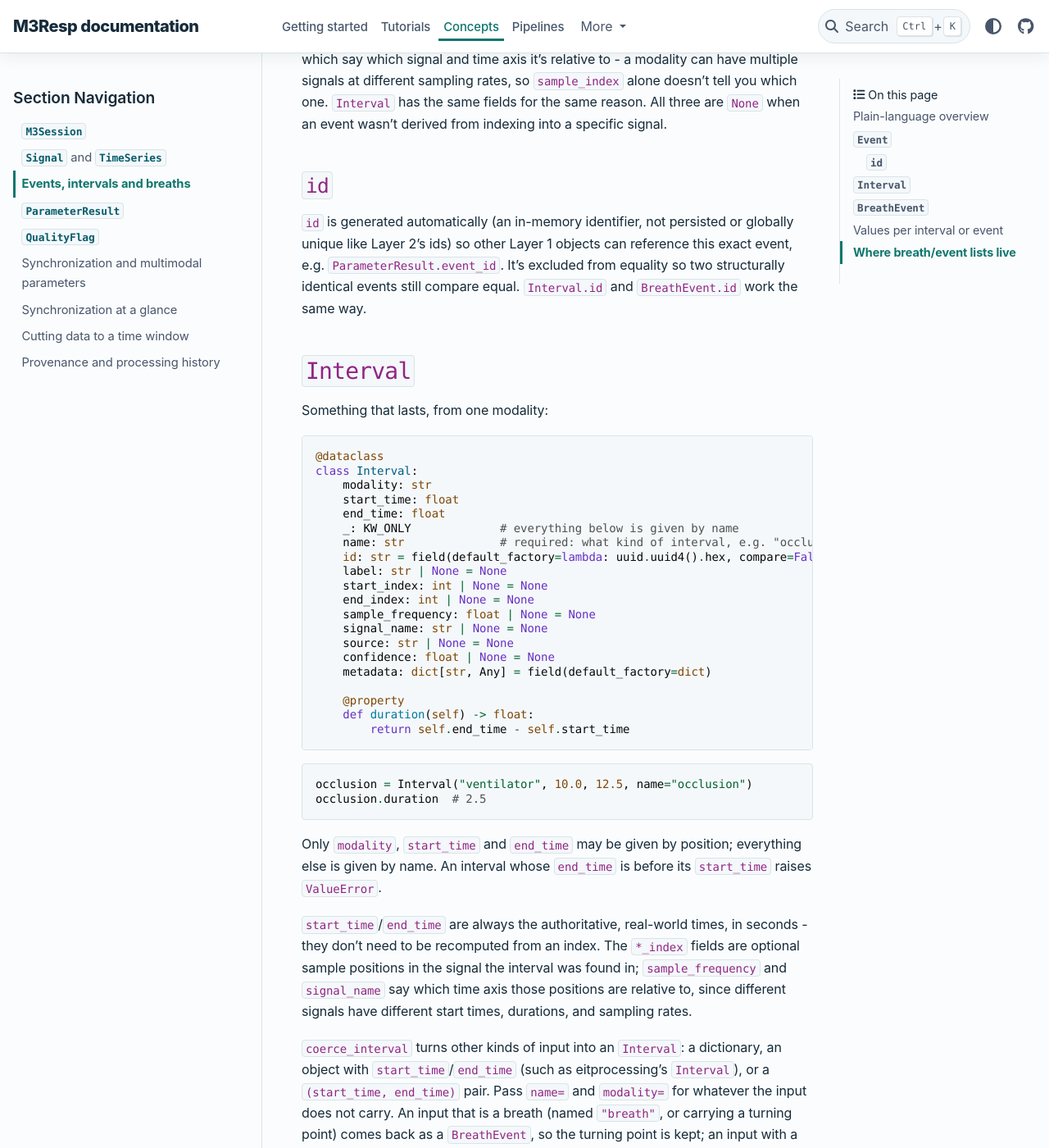
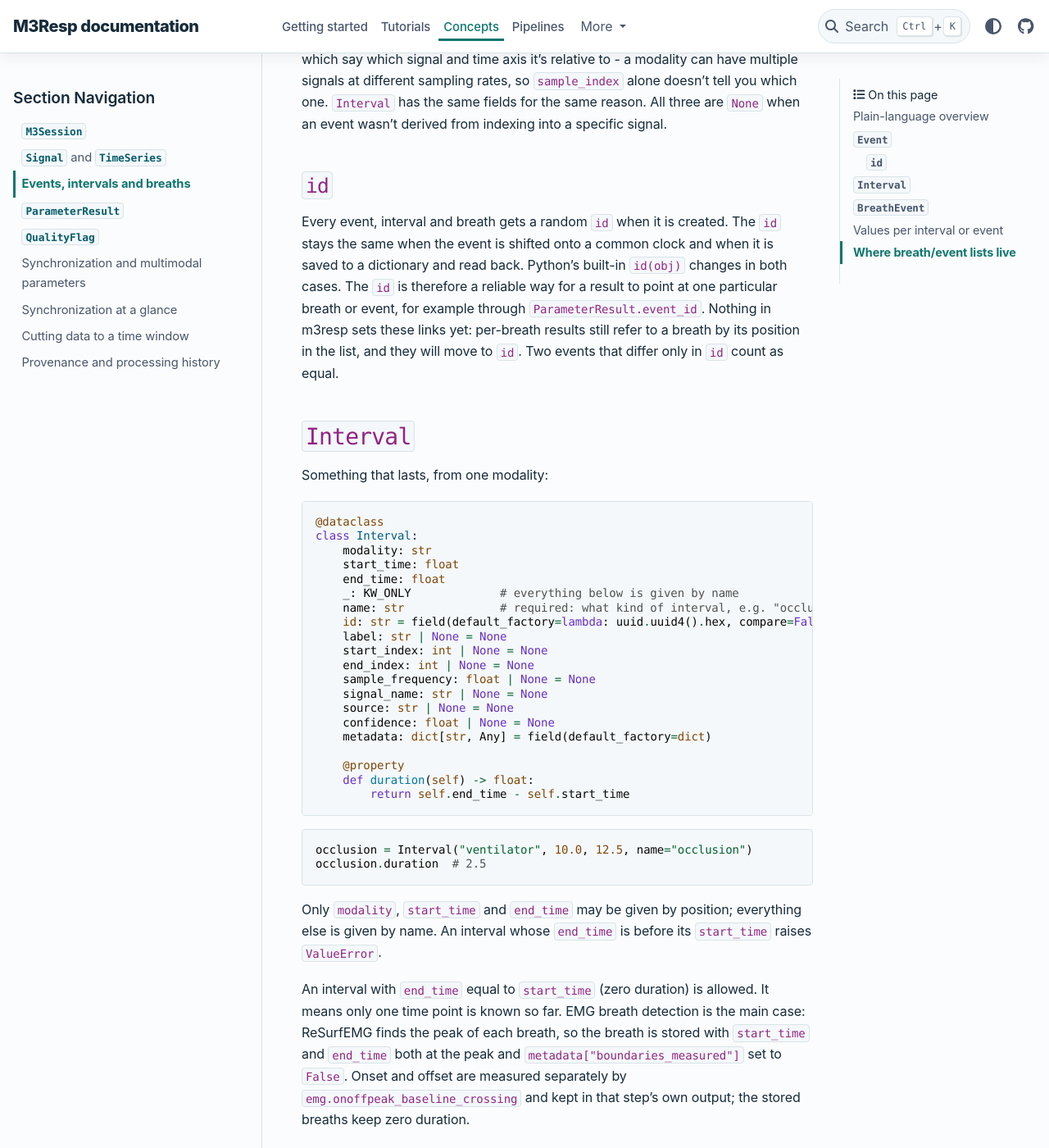
Before and after one commit to M3RESP/m3resp, a Sphinx documentation site: the page built from docs/concepts/events-and-breaths.md, in a window 1280 px wide and 1400 px high, scrolled down 1428 px. Shown: the whole window at 82% size. Built offline with Sphinx 7.4.7 and the PyData theme 0.15.4, drawn with Linux system fonts in a browser that asks for light colours.

Commit message:
Fix id description in Event and Interval classes for clarity and consistency

````diff
--- a/docs/concepts/events-and-breaths.md
+++ b/docs/concepts/events-and-breaths.md
@@ -55,11 +55,7 @@ derived from indexing into a specific signal.
 
 ### `id`
 
-`id` is generated automatically (an in-memory identifier, not persisted or
-globally unique like Layer 2's ids) so other Layer 1 objects can reference
-this exact event, e.g. `ParameterResult.event_id`. It's excluded from
-equality so two structurally identical events still compare equal.
-`Interval.id` and `BreathEvent.id` work the same way.
+Every event, interval and breath gets a random `id` when it is created. The `id` stays the same when the event is shifted onto a common clock and when it is saved to a dictionary and read back. Python's built-in `id(obj)` changes in both cases. The `id` is therefore a reliable way for a result to point at one particular breath or event, for example through `ParameterResult.event_id`. Nothing in m3resp sets these links yet: per-breath results still refer to a breath by its position in the list, and they will move to `id`. Two events that differ only in `id` count as equal.
 
 ## `Interval`
 
@@ -93,9 +89,9 @@ occlusion = Interval("ventilator", 10.0, 12.5, name="occlusion")
 occlusion.duration  # 2.5
 ```
 
-Only `modality`, `start_time` and `end_time` may be given by position;
-everything else is given by name. An interval whose `end_time` is before its
-`start_time` raises `ValueError`.
+Only `modality`, `start_time` and `end_time` may be given by position; everything else is given by name. An interval whose `end_time` is before its `start_time` raises `ValueError`.
+
+An interval with `end_time` equal to `start_time` (zero duration) is allowed. It means only one time point is known so far. EMG breath detection is the main case: ReSurfEMG finds the peak of each breath, so the breath is stored with `start_time` and `end_time` both at the peak and `metadata["boundaries_measured"]` set to `False`. Onset and offset are measured separately by `emg.onoffpeak_baseline_crossing` and kept in that step's own output; the stored breaths keep zero duration.
 
 `start_time`/`end_time` are always the authoritative, real-world times, in
 seconds - they don't need to be recomputed from an index. The `*_index`
````
Also changed, not shown: 1 other file.
